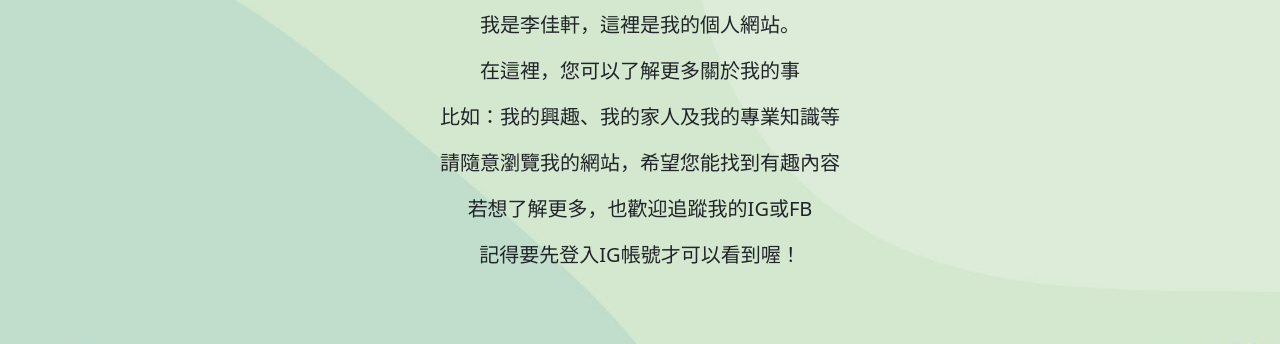
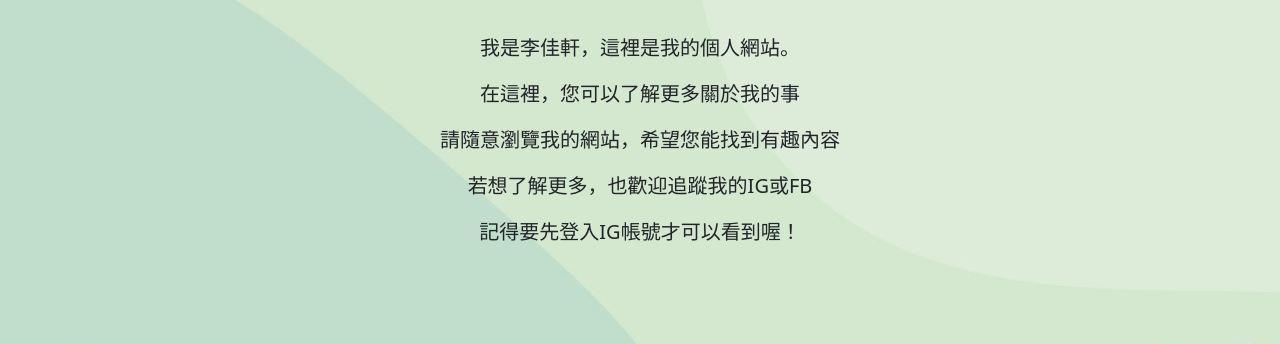
Before and after one commit to xuan9237/xuan9237.github.io, a plain HTML site: page index.htm in a window 1280 px wide. Shown: the part 424-768 px from the top of the page. Drawn offline with nearby package versions, Linux system fonts and the light colour scheme; a web font is replaced by a local one.

```diff
--- a/index.htm
+++ b/index.htm
@@ -388,7 +388,6 @@
                         <br>
                         <p id="big">我是李佳軒，這裡是我的個人網站。</p>
                         <p id="big">在這裡，您可以了解更多關於我的事</p>
-                        <p id="big">比如：我的興趣、我的家人及我的專業知識等</p>
                         <p id="big">請隨意瀏覽我的網站，希望您能找到有趣內容</p>
                         <p id="big">若想了解更多，也歡迎追蹤我的IG或FB</p>
                         <p id="big">記得要先登入IG帳號才可以看到喔！</p><br><br><br>
```
